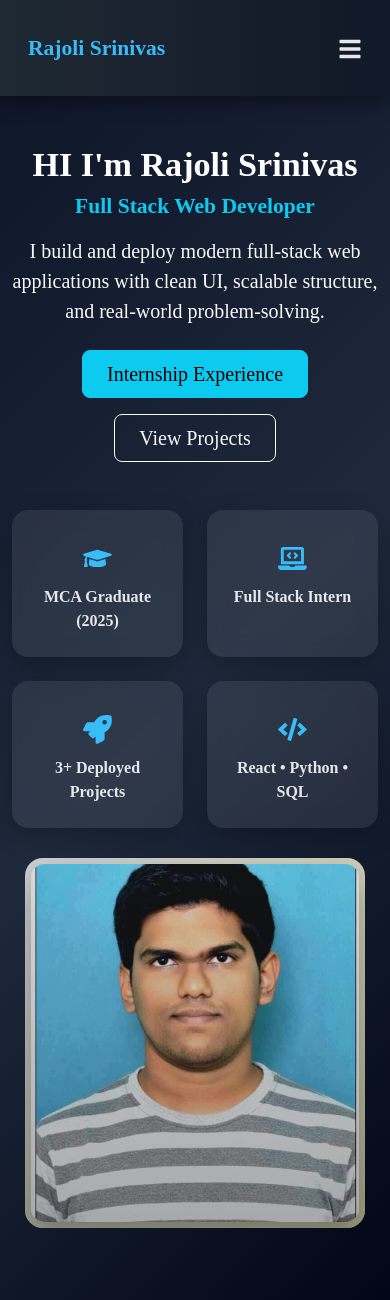
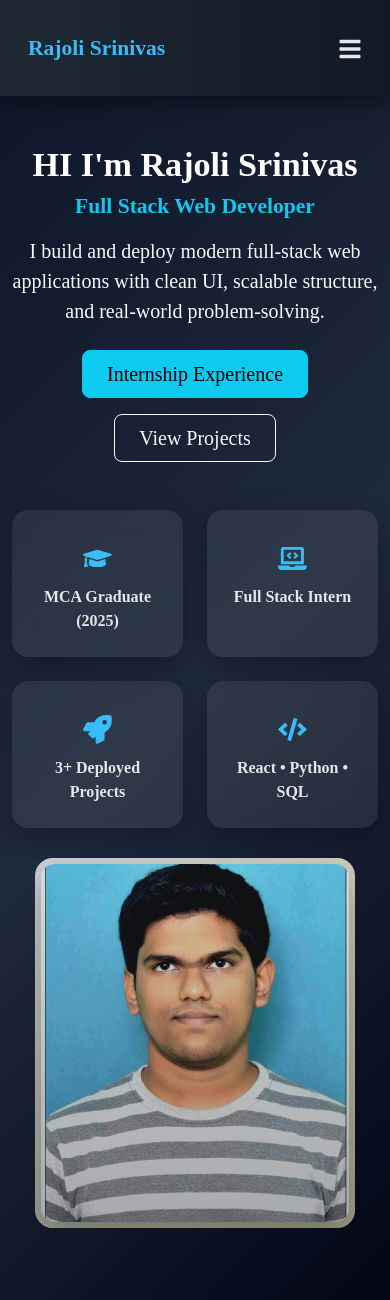
Before and after one commit to srinivas-191/srinivas-191-portfolio, a React (Vite) app: page / in a window 390 px wide. Built offline with nearby package versions, Linux system fonts and the light colour scheme; a web font is replaced by a local one.

Commit message:
Updates 5

```diff
--- a/src/App.css
+++ b/src/App.css
@@ -186,7 +186,14 @@ body {
 
 @media (max-width: 410px) {
   .profile-square {
-    width: 340px;
+    width: 320px;
+    height: 370px;
+  }
+}
+
+@media (max-width: 348px) {
+  .profile-square {
+    width: 300px;
     height: 370px;
   }
 }
```
